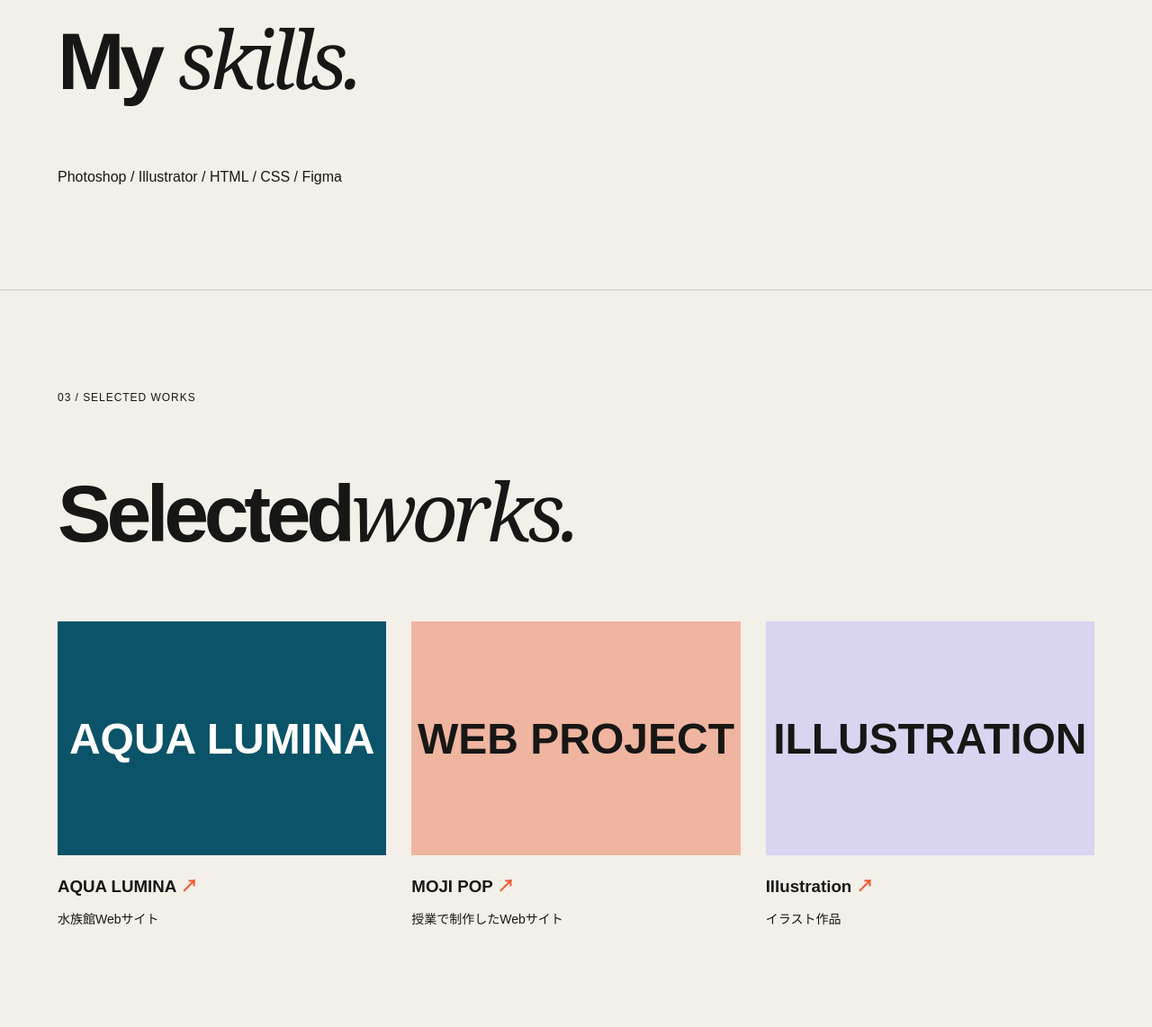
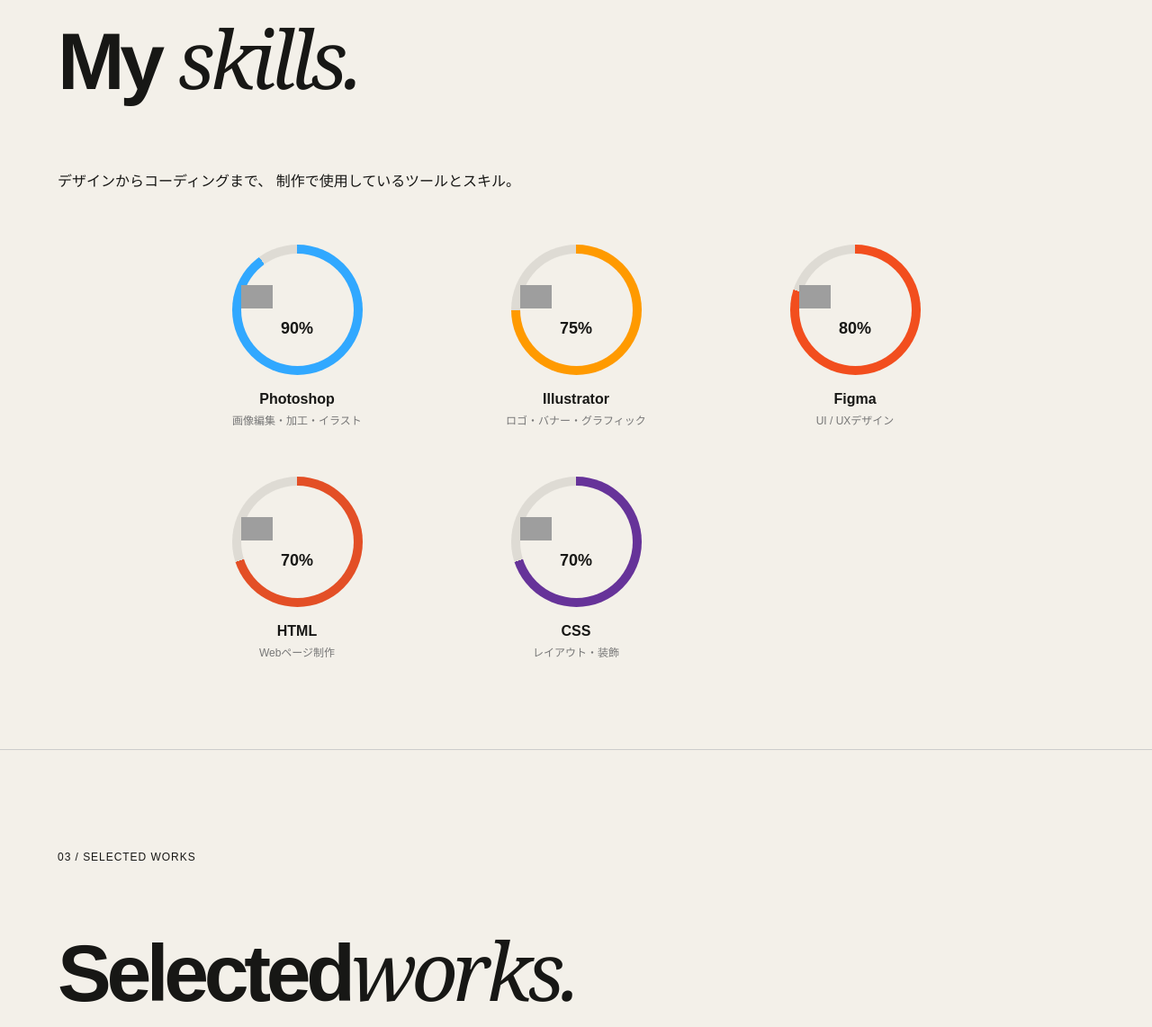
Before and after one commit to yamada2450/Portfolio, a plain HTML site: page index.html in a window 1280 px wide. Shown: the part 1871-3013 px from the top of the page at 90% size. Drawn offline with Linux system fonts and the light colour scheme; grey boxes are pictures that could not be loaded.

Commit message:
Add files via upload

```diff
--- a/css/style.css
+++ b/css/style.css
@@ -230,7 +230,7 @@ h1 span {
   transition: transform 0.3s ease;
 }
 
-.wark-link:hover
+.work-link:hover
 .work-info h3 {
   color: var(--accent);
 }
@@ -254,6 +254,14 @@ h1 span {
   outline-offset: 5px;
 }
 
+@media (prefers-reduced-motion: reduce) {
+  .wark-info h3,
+  .wark-info h3 span,
+  .wark-image {
+    transition: none;
+  }
+}
+
 /* コンタクト */
 
 .contact-info {
@@ -262,3 +270,107 @@ h1 span {
   gap: 40px;
   margin-top: 60px;
 }
+
+.contact-item {
+  display: flex;
+  flex-direction: column;
+  gap: 12px;
+  padding: 20px 0;
+  border-top: 1px solid #aaa;
+}
+
+.contact-item span {
+  font-size: 11px;
+  letter-spacing: 0.12em;
+  color: #777;
+}
+
+.contact-item a:hover {
+  color: var(--accent);
+}
+
+@media (prefers-reduced-motion: reduce) {
+  .contact-info {
+    grid-template-columns: 1fr;
+    gap: 20px;
+    margin-top: 35px;
+  }
+}
+
+/* SKILLS */
+.skills-description {
+  margin-bottom: 55px;
+  line-height: 1.8;
+}
+
+.skills-grid {
+  display: grid;
+  grid-template-columns: repeat(3,minmax(0,1fr));
+  gap: 55px 30px;
+  max-width: 900px;
+  margin: 0 auto;
+}
+
+.skill-card {
+  display: flex;
+  flex-direction: column;
+  align-items: center;
+  text-align: center;
+}
+
+/* パラメータ */
+
+.skill-circle {
+  width: 145px;
+  height: 145px;
+  border-radius: 50%;
+
+  background: conic-gradient(
+    var(--skill-color)
+    var(--percent),
+    #dedbd4 var(--percent)
+  );
+
+  display: grid;
+  place-items: center;
+  transition: transform 0.4s ease;
+}
+
+.skill-inner {
+  width: 125px;
+  height: 125px;
+  border-radius: 50%;
+  background: var(--paper);
+
+  display: flex;
+  flex-direction: column;
+  justify-content: center;
+  gap: 8px;
+}
+
+.skill-inner img {
+  width: 35px;
+  height: 35px;
+  object-fit: contain;
+}
+
+.skill-inner span {
+  font-size: 18px;
+  font-weight: bold;
+}
+
+.skill-card h3 {
+  margin: 18px 0 5px;
+  font-size: 16px;
+}
+
+.skill-card p {
+  margin: 0;
+  font-size: 12px;
+  color: #777;
+}
+
+.skill-card:hover
+.skill-circle {
+  transform: scale(1.08) rotate(5deg);
+}
--- a/index.html
+++ b/index.html
@@ -55,7 +55,68 @@
     <section id="skills" class="section">
       <p class="section-label">02 / TOOLKIT</p>
       <h2>My <em>skills.</em></h2>
-            <p> Photoshop / Illustrator / HTML / CSS / Figma</p>
+      <p class="skills-description">
+        デザインからコーディングまで、
+        制作で使用しているツールとスキル。
+      </p>
+      <div class="skills-grid">
+        <!-- Photoshop -->
+        <div class="skill-card">
+          <div class="skill-circle" style="--percent: 90%; --skill-color: #31A8FF;">
+            <div class="skill-inner">
+              <img src="https://cdn.simpleicons.org/adobephotoshop/31A8FF" alt="Photoshop">
+              <span>90%</span>
+            </div>
+          </div>
+          <h3>Photoshop</h3>
+          <p>画像編集・加工・イラスト</p>
+        </div>
+        <!-- Illustrator -->
+        <div class="skill-card">
+          <div class="skill-circle" style="--percent: 75%; --skill-color: #FF9A00;">
+            <div class="skill-inner">
+              <img src="https://cdn.simpleicons.org/adobeillustrator/FF9A00" alt="Illustrator">
+              <span>75%</span>
+            </div>
+          </div>
+          <h3>Illustrator</h3>
+          <p>ロゴ・バナー・グラフィック</p>
+        </div>
+        <!-- Figma -->
+        <div class="skill-card">
+          <div class="skill-circle" style="--percent: 80%; --skill-color: #F24E1E;">
+            <div class="skill-inner">
+              <img src="https://cdn.simpleicons.org/figma/F24E1E" alt="Figma">
+              <span>80%</span>
+            </div>
+          </div>
+          <h3>Figma</h3>
+          <p>UI / UXデザイン</p>
+        </div>
+        <!-- HTML -->
+        <div class="skill-card">
+          <div class="skill-circle" style="--percent: 70%; --skill-color: #E34F26;">
+            <div class="skill-inner">
+              <img src="https://cdn.simpleicons.org/html5/E34F26" alt="HTML5">
+              <span>70%</span>
+            </div>
+          </div>
+          <h3>HTML</h3>
+          <p>Webページ制作</p>
+        </div>
+        <!-- CSS -->
+        <div class="skill-card">
+          <div class="skill-circle" style="--percent: 70%; --skill-color: #663399;">
+            <div class="skill-inner">
+              <img src="https://cdn.simpleicons.org/css/663399" alt="CSS">
+              <span>70%</span>
+            </div>
+          </div>
+          <h3>CSS</h3>
+          <p>レイアウト・装飾</p>
+        </div>
+
+      </div>
     </section>
 
 
@@ -77,8 +138,7 @@
 
         <article class="work-card">
 
-                    <a href="https://yamada2450.github.io/Moji-POP/" taraget="_blank" rel="noopener noreferrer"
-                        class="work-link">
+          <a href="https://yamada2450.github.io/Moji-POP/" taraget="_blank" rel="noopener noreferrer" class="work-link">
             <div class="work-image class-work">WEB PROJECT</div>
             <div class="work-info">
               <h3>MOJI POP <span>↗</span></h3>
```
Lines whose indentation alone changed are shown as unchanged.
